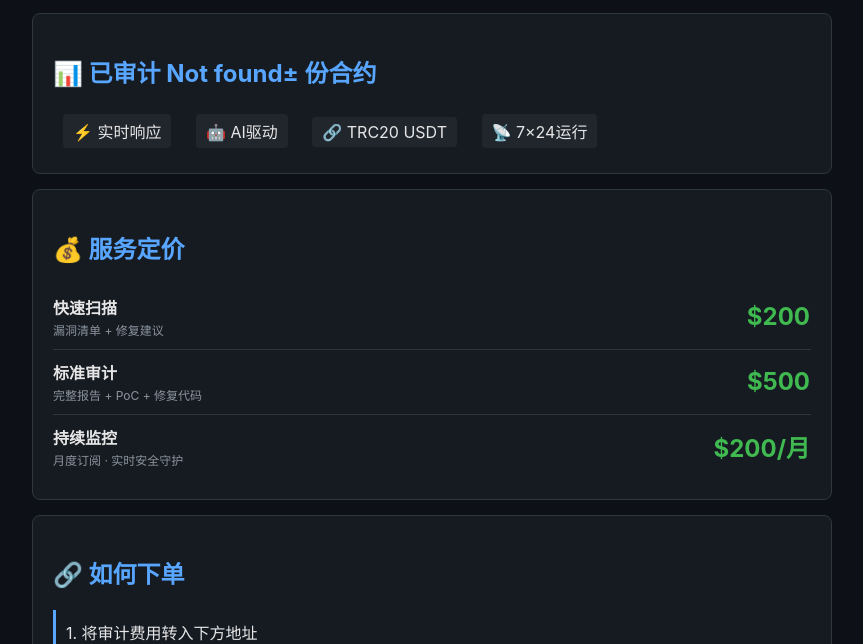
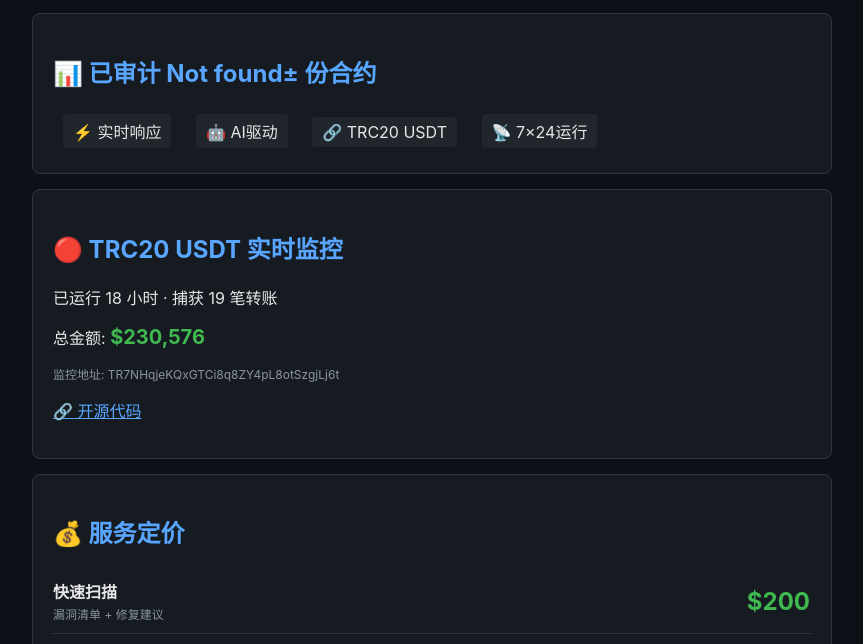
Before and after one commit to dev-nana27/hermes-inc, a plain HTML site: page index.html in a window 1280 px wide. Shown: the part 129-773 px from the top of the page, without its empty margins (208-1071 px from the left). Drawn offline with Linux system fonts and the light colour scheme; no server answers.

Commit message:
add TRC20 live monitoring data

```diff
--- a/index.html
+++ b/index.html
@@ -28,6 +28,14 @@
         <span class="stat">🤖 AI驱动</span>
         <span class="stat">🔗 TRC20 USDT</span>
         <span class="stat">📡 7×24运行</span>
+    </div>
+
+    <div class="card">
+        <h2>🔴 TRC20 USDT 实时监控</h2>
+        <p>已运行 <span id="uptime">18</span> 小时 · 捕获 <span id="txCount">19</span> 笔转账</p>
+        <p>总金额: <span style="color:#3fb950;font-size:20px;font-weight:bold;" id="totalAmount">$230,576</span></p>
+        <p style="font-size:12px;color:#8b949e;">监控地址: TR7NHqjeKQxGTCi8q8ZY4pL8otSzgjLj6t</p>
+        <p><a href="https://github.com/dev-nana27/tron-usdt-monitor" style="color:#58a6ff;">🔗 开源代码</a></p>
     </div>
 
     <div class="card">
```
